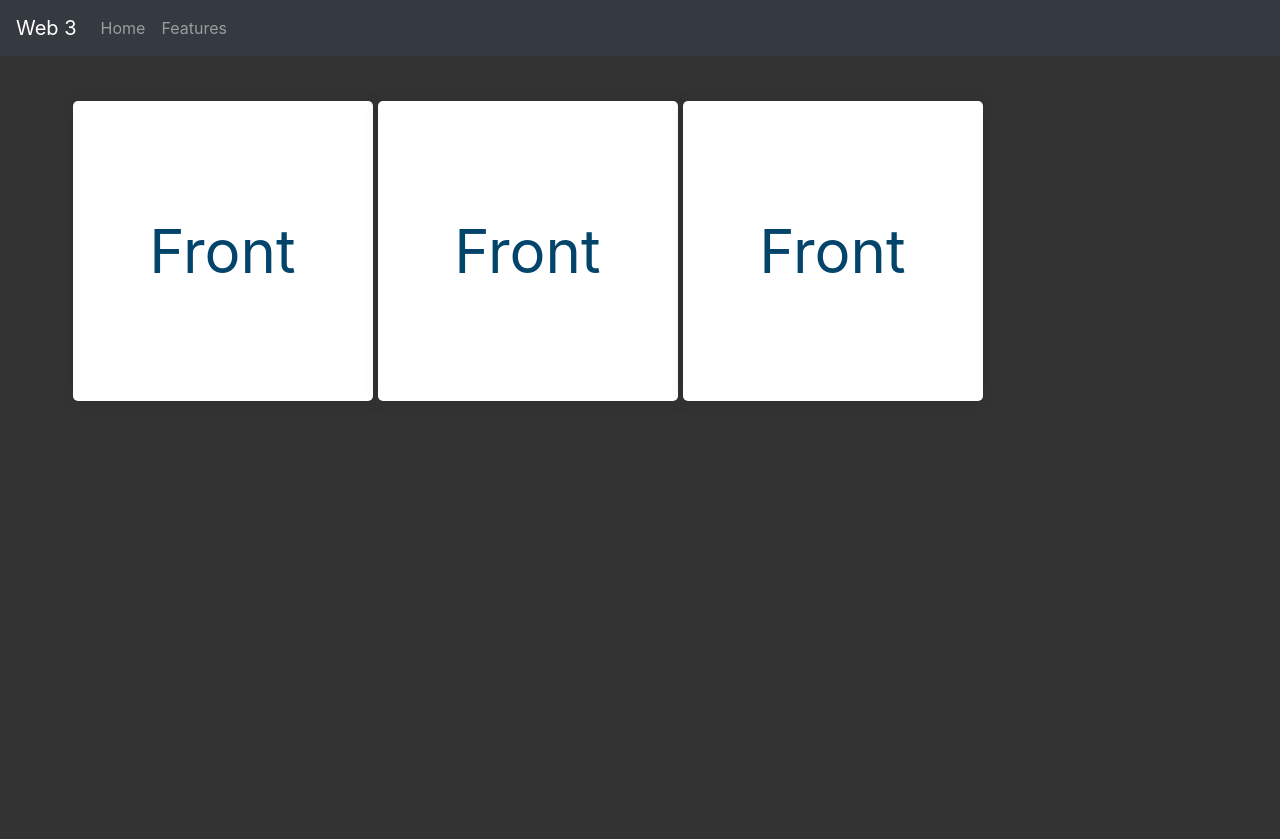
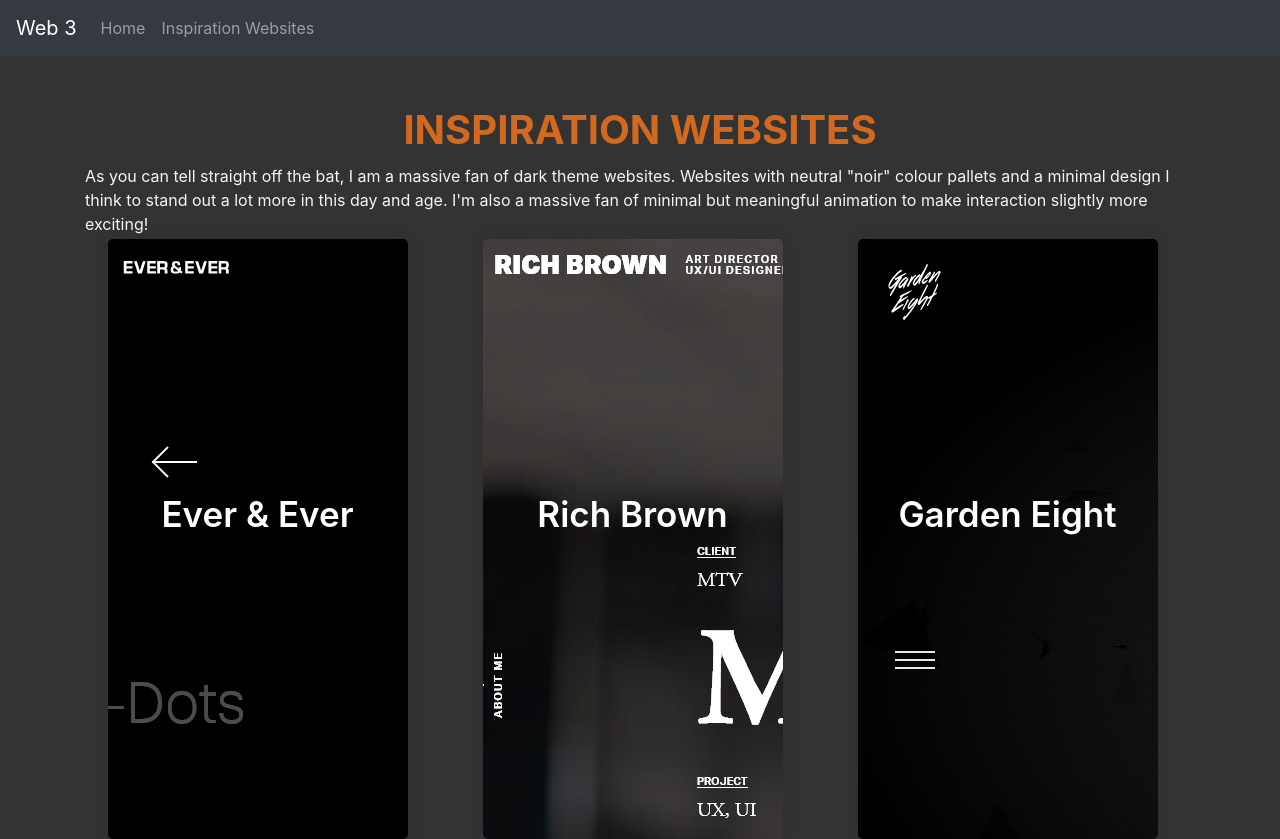
Before and after one commit to Floopion/Web3Files, a Flask app: page /inspiration in a window 1280 px wide. Before the commit the page ends 401 px from the top, so only its background shows below. Run offline with Flask 2, Linux system fonts and the light colour scheme; parts of the project's set-up code (start-up, migrations or seed data) failed here and were passed over; some libraries are stand-ins or nearby versions; some web fonts are replaced.

Commit message:
Fixed Inspiration Page

```diff
--- a/app.py
+++ b/app.py
@@ -1,22 +1,22 @@
 from flask import Flask, render_template
 from mongoengine import *
 
-# connect('testDB')
-#
-# class User(Document):
-#     email = StringField()
-#     first_name = StringField()
-#     last_name = StringField()
-#
-# class Country(Document):
-#     name = StringField()
-#     population = IntField()
-#
-# nz = Country(name='New Zealand', population=2)
-# nz.save()
-#
-# adon = User(first_name='Adon', last_name='Moskal')
-# adon.save()
+connect('testDB')
+
+class User(Document):
+    email = StringField()
+    first_name = StringField()
+    last_name = StringField()
+
+class Country(Document):
+    name = StringField()
+    population = IntField()
+
+nz = Country(name='New Zealand', population=2)
+nz.save()
+
+adon = User(first_name='Adon', last_name='Moskal')
+adon.save()
 
 app = Flask(__name__)
 
@@ -39,25 +39,28 @@ def insp_page():
 def data_loader():
     return "Success"
 
-# @app.route('/users', methods=['GET'])
-# @app.route('/users/<user_id>', methods=['GET'])
-# def getUsers(user_id=None):
-#     users = None
-#     if user_id is None:
-#         users = User.objects
-#     else:
-#         users = User.objects.get(id=user_id)
-#     return users.to_json()
-#
-# @app.route('/countries', methods=['GET'])
-# @app.route('/countries/<count_id>', methods=['GET'])
-# def getCountries(count_id=None):
-#     countries = None
-#     if count_id is None:
-#         countries = Country.objects
-#     else:
-#         countries = Country.objects.get(id=count_id)
-#     return countries.to_json()
+@app.route('/users', methods=['GET'])
+@app.route('/users/<user_id>', methods=['GET'])
+def getUsers(user_id=None):
+    users = None
+    if user_id is None:
+        users = User.objects
+    else:
+        users = User.objects.get(id=user_id)
+    return users.to_json()
+
+@app.route('/countries', methods=['GET'])
+@app.route('/countries/<count_id>', methods=['GET'])
+def getCountries(count_id=None):
+    countries = None
+    if count_id is None:
+        countries = Country.objects
+    else:
+        countries = Country.objects.get(id=count_id)
+    return countries.to_json()
 
 if __name__ == '__main__':
-    app.run(host='118.148.27.38', port=80)
+    app.run()
+
+
+#host='118.148.27.38', port=80
--- a/static/styles.css
+++ b/static/styles.css
@@ -9,7 +9,7 @@ body{
     top: 50%;
     left: 50%;
     width: 300px;
-    height: 300px;
+    height: 600px;
     margin: -150px;
     float: left;
     perspective: 500px;
@@ -36,16 +36,28 @@ body{
     height: 100%;
     width: 100%;
     background: white;
-    line-height: 300px;
-    color: #03446A;
+    line-height: 550px;
+    color: white;
     text-align: center;
-    font-size: 60px;
+    font-size: 35px;
+    font-weight: 600;
     border-radius: 5px;
     backface-visibility: hidden;
 }
 
 .back {
-    background: #03446A;
+    background: black;
     color: white;
     transform: rotateY( 180deg );
 }
+
+.back, a{
+    color: white;
+}
+
+.inspoHead{
+    text-align: center;
+    margin: 0 auto 10px auto;
+    font-weight: bolder;
+    color: chocolate;
+}
--- a/templates/header.html
+++ b/templates/header.html
@@ -22,7 +22,7 @@
                 <a class="nav-link" href="/">Home</a>
             </li>
             <li class="nav-item">
-                <a class="nav-link" href="/inspiration">Features</a>
+                <a class="nav-link" href="/inspiration">Inspiration Websites</a>
             </li>
             </ul>
         </div>
--- a/templates/inspiration.html
+++ b/templates/inspiration.html
@@ -1,40 +1,46 @@
 {% include "header.html" %}
-<body>
+<body style="overflow: hidden">
     <main>
         <div class="container" style="margin-top: 50px;">
-            <div class="row" style="height: 290px;">
-                <div class="col-3" style="margin: 0 10px;">
+            <h1 class="inspoHead">INSPIRATION WEBSITES</h1>
+            <div class="row" style="height: 50px;">
+                <div class="col-12" style="color: whitesmoke">
+                    <p>As you can tell straight off the bat, I am a massive fan of dark theme websites. Websites with neutral "noir" colour pallets and a minimal design I think to stand out a lot more in this day and age. I'm also a massive fan of minimal but meaningful animation to make interaction slightly more exciting! </p>
+                </div>
+            </div>
+            <div class="row" style="height: 350px;">
+                <div class="col-3" style="margin: 45px;">
                     <div class="nCard">
                         <div class="nContent">
-                            <div class="front">
-                                Front
+                            <div class="front" style="background-image: url({{ url_for('static', filename='ever.png') }});">
+                                Ever & Ever
                             </div>
                             <div class="back">
-                                Back!
+                                <a href="https://www.everandever.co/"><span>Check it Out!</span></a>
                             </div>
                         </div>
                     </div>
                 </div>
-                <div class="col-3" style="margin: 0 10px;">
+                <div class="col-3" style="margin: 45px;">
                     <div class="nCard">
                         <div class="nContent">
-                            <div class="front">
-                                Front
+                            <div class="front" style="background-image: url({{ url_for('static', filename='brown.png') }});">
+                                Rich Brown
                             </div>
                             <div class="back">
-                                Back!
+                                <a href="https://www.richbrown.info/"><span>Check it Out!</span></a>
                             </div>
                         </div>
                     </div>
                 </div>
-                <div class="col-3" style="margin: 0 10px;">
+                <div class="col-3" style="margin: 45px;">
                     <div class="nCard">
                         <div class="nContent">
-                            <div class="front">
-                                Front
+                            <div class="front" style="background-image: url({{ url_for('static', filename='bunny.png') }});">
+                               Garden Eight
                             </div>
                             <div class="back">
-                                Back!
+                                <a href="https://garden-eight.com/"><span>Check it Out!</span></a>
                             </div>
                         </div>
                     </div>
```
Also changed, not shown: static/brown.png (added), static/bunny.png (added), static/ever.png (added).
